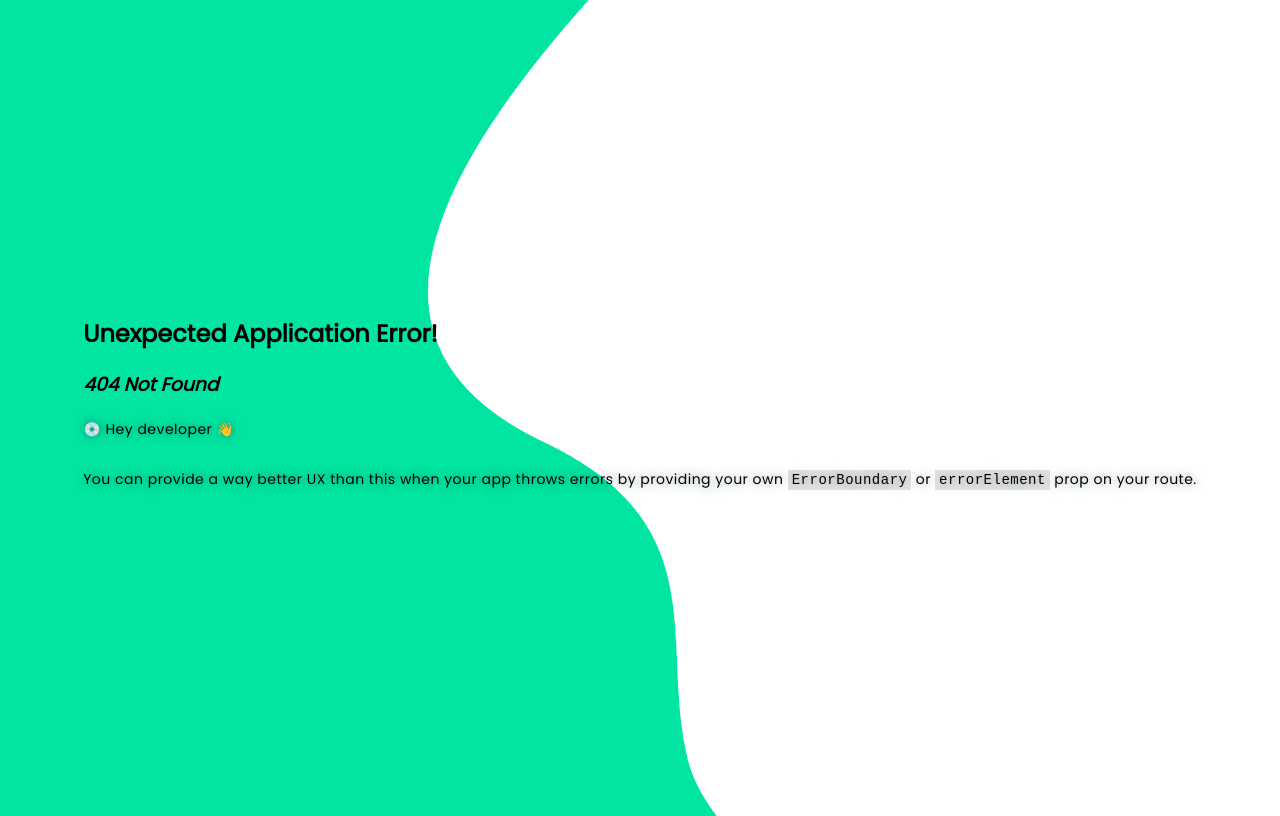
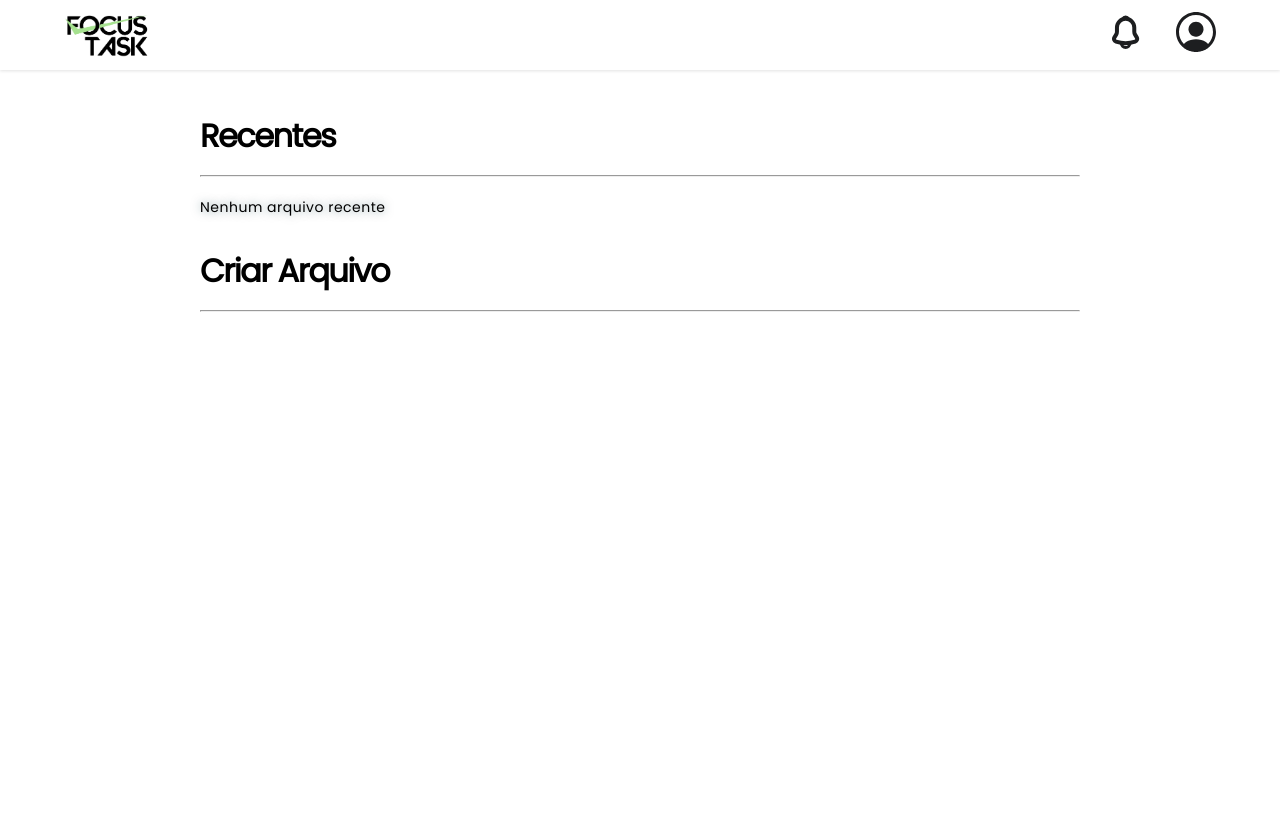
Before and after one commit to lisaguiar/focus_task, a React (Create React App) app in the folder client/: page /home in a window 1280 px wide. Before the commit this address had no page. Built offline with nearby package versions, Linux system fonts and the light colour scheme.

Commit message:
Add homeTest branch and add first home iteration

```diff
--- a/client/src/App.js
+++ b/client/src/App.js
@@ -1,12 +1,13 @@
 import { createBrowserRouter, RouterProvider, Outlet } from 'react-router-dom'
 
+import Home from './pages/Home'
 import Logastro from './pages/Logastro'
-import './App.css'
+// import './App.css'
 
 const Layout = () => {
   return (
     <>
-      <div className='container'>
+      <div>
         <Outlet/>
       </div>
     </>
@@ -16,11 +17,15 @@ const Layout = () => {
 const router = createBrowserRouter ([
   {
     path:'/', element: <Layout/>,
-    children: [
+    children:[
       {
-        path:'/', element: <Logastro/>
+        path: '/', element: <Logastro/>
+      },
+      {
+        path: '/home', element: <Home/>
       }
     ]
+
   }
 ])
 
--- /dev/null
+++ b/client/src/pages/Home.js
@@ -0,0 +1,15 @@
+import React from 'react'
+import Navbar from './Navbar'
+import UserDashboard from './UserDashboard'
+import '../styles/Home.css'
+
+function Home() {
+  return (
+    <>
+    <Navbar/>
+    <UserDashboard/>
+    </>
+  )
+}
+
+export default Home
--- a/client/src/pages/Logastro.js
+++ b/client/src/pages/Logastro.js
@@ -96,7 +96,7 @@ const {register, formState: {errors, isValid}, handleSubmit} = useForm({
                             <label>lembre-me</label>
                         </div>
                         <div className="pass-link">
-                            <a href="#">Esqueci a senha</a>
+                            <a href="./">Esqueci a senha</a>
                         </div>
                     </div>
                     <button>Login</button>
--- /dev/null
+++ b/client/src/pages/Navbar.js
@@ -0,0 +1,64 @@
+import React from "react";
+import { Link } from "react-router-dom";
+import jorge from "../components/jorgeCopia.png";
+import "../styles/Navbar.css";
+
+function Navbar() {
+  return (
+    <nav>
+      <img src={jorge} alt="JORGE" />
+      <ul>
+        <li>
+          {" "}
+          <Link to={""}>
+            <svg
+              width="28"
+              height="34"
+              viewBox="0 0 28 34"
+              fill="none"
+            >
+              <path
+                d="M13.613 3.8186C8.83553 3.8186 4.95299 7.70114 4.95299 12.4785V16.6497C4.95299 17.5302 4.57773 18.8725 4.1303 19.623L2.47048 22.3797C1.44572 24.0829 2.15294 25.9736 4.02927 26.6087C10.25 28.6871 16.9615 28.6871 23.1822 26.6087C24.9286 26.0313 25.6936 23.9674 24.741 22.3797L23.0812 19.623C22.6482 18.8725 22.2729 17.5302 22.2729 16.6497V12.4785C22.2729 7.71558 18.3759 3.8186 13.613 3.8186Z"
+                stroke="#1D1E20"
+                stroke-width="4"
+                stroke-miterlimit="10"
+                stroke-linecap="round"
+              />
+              <path
+                d="M16.2832 3.81859C15.8357 3.68869 15.3739 3.58766 14.8976 3.52992C13.512 3.35672 12.1841 3.45776 10.9429 3.81859C11.3614 2.75053 12.4006 2 13.613 2C14.8254 2 15.8646 2.75053 16.2832 3.81859Z"
+                stroke="#1D1E20"
+                stroke-width="3"
+                stroke-miterlimit="10"
+                stroke-linecap="round"
+                stroke-linejoin="round"
+              />
+              <path
+                d="M17.9428 28.1674C17.9428 30.5489 15.9943 32.4974 13.6128 32.4974C12.4293 32.4974 11.3323 32.0067 10.553 31.2273C9.77357 30.4479 9.28284 29.3509 9.28284 28.1674"
+                stroke="#1D1E20"
+                stroke-width="3"
+                stroke-miterlimit="10"
+              />
+            </svg>
+          </Link>{" "}
+        </li>
+        <li>
+          {" "}
+          <Link to={""}>
+            <svg width="40" height="40" viewBox="0 0 40 40" fill="none">
+              <path
+                d="M40 20C40 8.98 31.02 0 20 0C8.98 0 0 8.98 0 20C0 25.8 2.5 31.02 6.46 34.68C6.46 34.7 6.46 34.7 6.44 34.72C6.64 34.92 6.88 35.08 7.08 35.26C7.2 35.36 7.3 35.46 7.42 35.54C7.78 35.84 8.18 36.12 8.56 36.4C8.7 36.5 8.82 36.58 8.96 36.68C9.34 36.94 9.74 37.18 10.16 37.4C10.3 37.48 10.46 37.58 10.6 37.66C11 37.88 11.42 38.08 11.86 38.26C12.02 38.34 12.18 38.42 12.34 38.48C12.78 38.66 13.22 38.82 13.66 38.96C13.82 39.02 13.98 39.08 14.14 39.12C14.62 39.26 15.1 39.38 15.58 39.5C15.72 39.54 15.86 39.58 16.02 39.6C16.58 39.72 17.14 39.8 17.72 39.86C17.8 39.86 17.88 39.88 17.96 39.9C18.64 39.96 19.32 40 20 40C20.68 40 21.36 39.96 22.02 39.9C22.1 39.9 22.18 39.88 22.26 39.86C22.84 39.8 23.4 39.72 23.96 39.6C24.1 39.58 24.24 39.52 24.4 39.5C24.88 39.38 25.38 39.28 25.84 39.12C26 39.06 26.16 39 26.32 38.96C26.76 38.8 27.22 38.66 27.64 38.48C27.8 38.42 27.96 38.34 28.12 38.26C28.54 38.08 28.96 37.88 29.38 37.66C29.54 37.58 29.68 37.48 29.82 37.4C30.22 37.16 30.62 36.94 31.02 36.68C31.16 36.6 31.28 36.5 31.42 36.4C31.82 36.12 32.2 35.84 32.56 35.54C32.68 35.44 32.78 35.34 32.9 35.26C33.12 35.08 33.34 34.9 33.54 34.72C33.54 34.7 33.54 34.7 33.52 34.68C37.5 31.02 40 25.8 40 20ZM29.88 29.94C24.46 26.3 15.58 26.3 10.12 29.94C9.24 30.52 8.52 31.2 7.92 31.94C4.88 28.86 3 24.64 3 20C3 10.62 10.62 3 20 3C29.38 3 37 10.62 37 20C37 24.64 35.12 28.86 32.08 31.94C31.5 31.2 30.76 30.52 29.88 29.94Z"
+                fill="#1D1E20"
+              />
+              <path
+                d="M20 9.85938C15.86 9.85938 12.5 13.2194 12.5 17.3594C12.5 21.4194 15.68 24.7194 19.9 24.8394H20.08H20.22H20.26C24.3 24.6994 27.48 21.4194 27.5 17.3594C27.5 13.2194 24.14 9.85938 20 9.85938Z"
+                fill="#1D1E20"
+              />
+            </svg>
+          </Link>{" "}
+        </li>
+      </ul>
+    </nav>
+  );
+}
+
+export default Navbar;
--- /dev/null
+++ b/client/src/pages/UserDashboard.js
@@ -0,0 +1,24 @@
+import React from 'react'
+import '../styles/UserDashboard.css'
+
+function UserDashboard() {
+  return (
+    <main>
+
+        <div className='user-recent'>
+            <h1>Recentes</h1>
+            <hr></hr>
+            <p>Nenhum arquivo recente</p>
+        </div>
+
+        <div className='new-file'>
+            <h1>Criar Arquivo</h1>
+            <hr></hr>
+        </div>
+
+
+    </main>
+  )
+}
+
+export default UserDashboard
--- /dev/null
+++ b/client/src/styles/Home.css
@@ -0,0 +1,8 @@
+@import url("https://fonts.googleapis.com/css2?family=Poppins");
+
+* {
+    box-sizing: border-box;
+    margin: 0;
+    padding: 0;
+    font-family: "Poppins", sans-serif;
+}
--- a/client/src/styles/Logastro.css
+++ b/client/src/styles/Logastro.css
@@ -7,7 +7,7 @@
   width: 15vw;
 }
 
-body {
+body:has(#container) {
   display: flex;
   background-image: url("../components/image6.png");
   justify-content: center;
--- /dev/null
+++ b/client/src/styles/Navbar.css
@@ -0,0 +1,25 @@
+@import url("https://fonts.googleapis.com/css2?family=Poppins");
+
+nav {
+    display: flex;
+    align-items: center;
+    justify-content: space-between;
+    height: 70px;
+    padding: 10px 64px;
+
+    /* border-bottom: 1px solid rgba(0, 0, 0, 0.151); */
+    box-shadow: rgba(22, 22, 22, 0.12) 0px 1px 3px, rgba(255, 255, 255, 0.24) 0px 1px 2px;
+}
+
+nav img {
+    max-height: 90%;
+    max-width: 100%;
+    object-fit: contain;
+}
+
+ul {
+    display: flex;
+    gap: 36px;
+    align-items: center;
+    list-style-type: none;
+}
--- /dev/null
+++ b/client/src/styles/UserDashboard.css
@@ -0,0 +1,11 @@
+@import url("https://fonts.googleapis.com/css2?family=Poppins");
+
+* {
+    box-sizing: border-box;
+    margin: 0;
+    padding: 0;
+}
+
+main {
+    margin: 42px 200px;
+}
```
Also changed, not shown: client/src/components/jorgeCopia.png (added).
